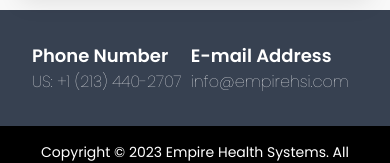
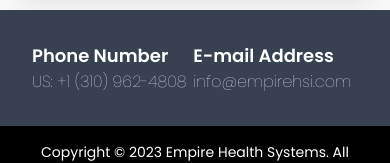
Before and after one commit to valeriequach/EmpireHealthSystems-1, a React (Vite) app: page / in a window 390 px wide. Shown: the part 7277-7440 px from the top of the page. Built offline with nearby package versions, Linux system fonts and the light colour scheme.

Commit message:
update US phone

```diff
--- a/src/App.jsx
+++ b/src/App.jsx
@@ -127,7 +127,7 @@
             <div className="text-white font-Poppins flex flex-col flex-grow justify-start items-start">
             <h1 className=" font-bold text-lg">Phone Number</h1>
             <a href="tel:+12134402707">
-            <h2 className="font-thin text-md hover:cursor-pointer hover:text-empireblue">US: +1 (213) 440-2707</h2>
+            <h2 className="font-thin text-md hover:cursor-pointer hover:text-empireblue">US: +1 (310) 962-4808</h2>
             </a>
             </div>
             <div className="text-white font-Poppins flex flex-col flex-grow justify-start items-start">
```
